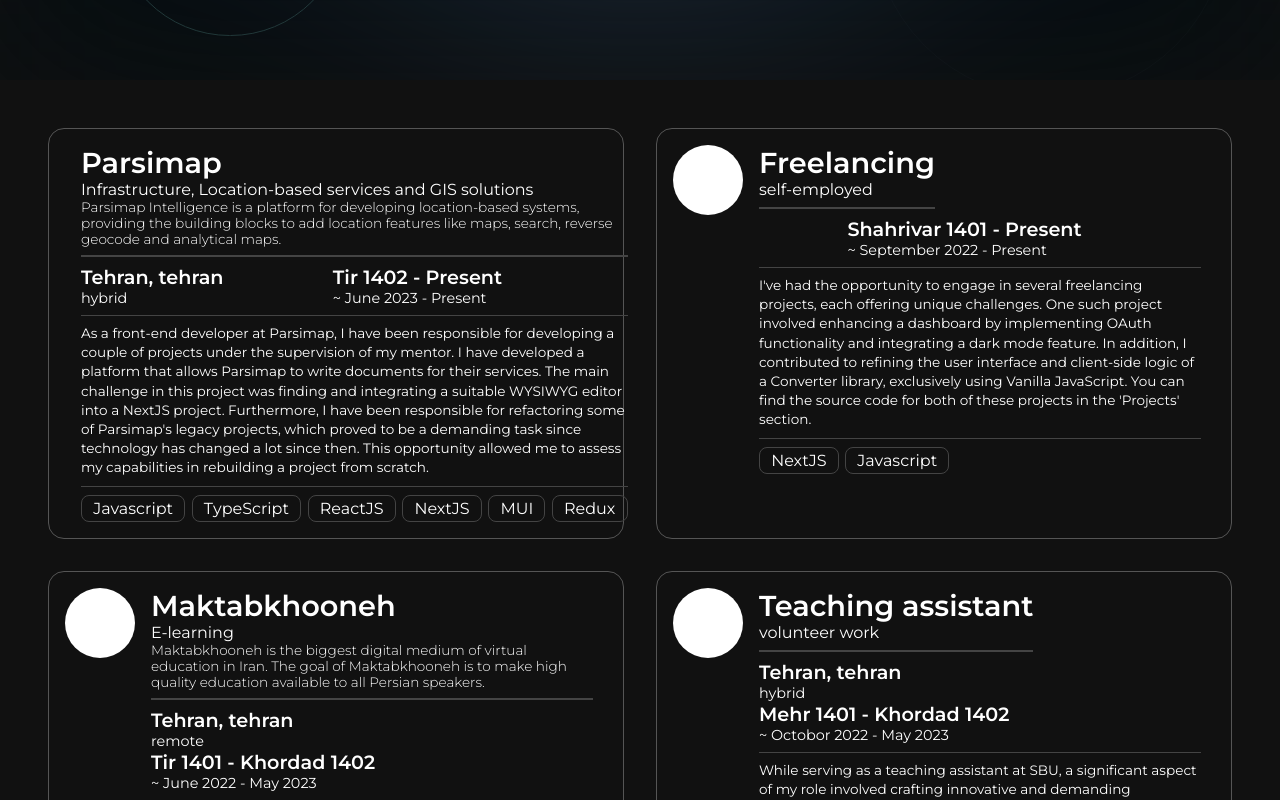
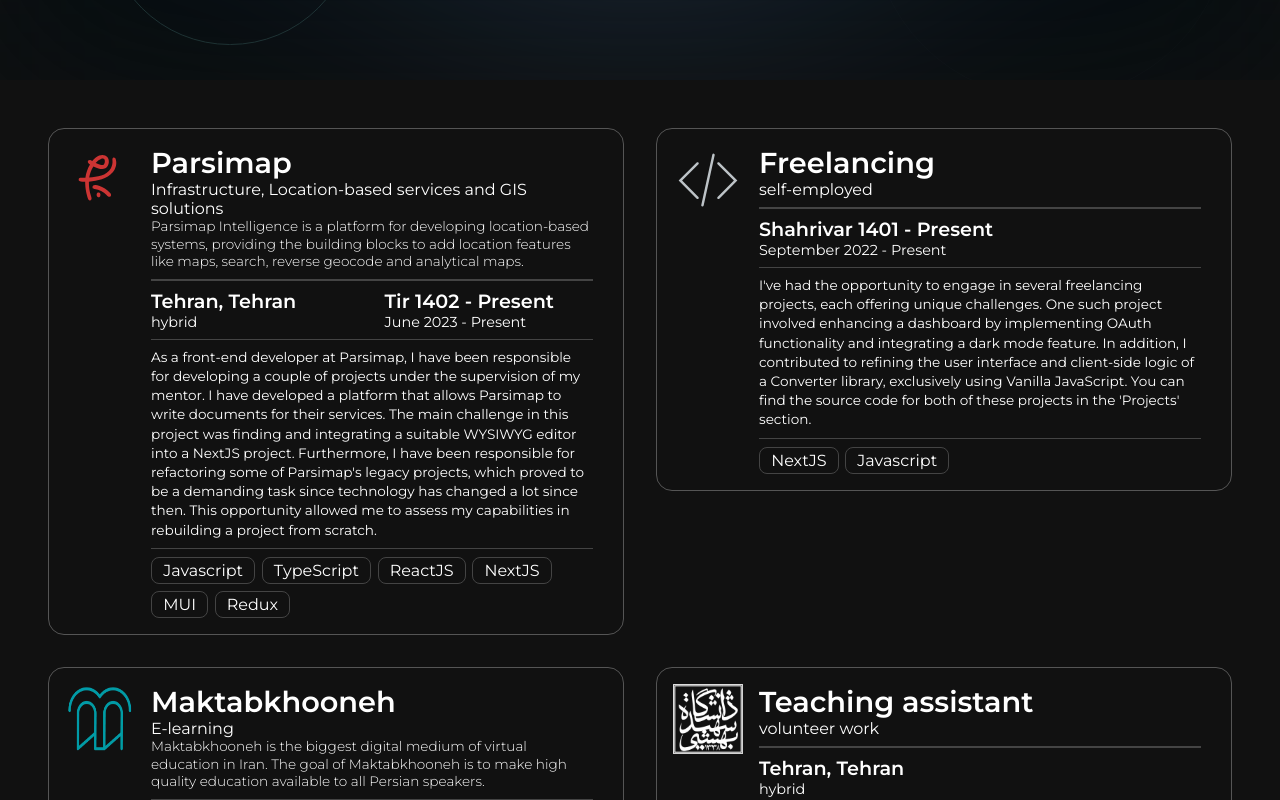
Before and after one commit to alivarastepour/Who_Am_I, a Next.js app: page / in a window 1280 px wide. Shown: the part 2220-3020 px from the top of the page. Built offline with nearby package versions, Linux system fonts and the light colour scheme.

Commit message:
more UI for experienceCard component

```diff
--- a/components/Experience/ExperienceCard.tsx
+++ b/components/Experience/ExperienceCard.tsx
@@ -22,14 +22,23 @@
         className={`${styles["experience-card-wrapper"]} ${montserrat.className}`}
       >
         <div className={styles["exprience-card-logo-wrapper"]}>
-          {/* <a href={homepage} target="_blank">
+          {!!logo ? (
+            <a href={homepage} target="_blank">
+              <Image
+                alt={`current logo of ${name} company.`}
+                src={logo}
+                width={70}
+                height={70}
+              />
+            </a>
+          ) : (
             <Image
               alt={`current logo of ${name} company.`}
               src={logo}
-              width={200}
-              height={100}
+              width={70}
+              height={70}
             />
-          </a> */}
+          )}
         </div>
         <div className={styles["exprience-card-info-wrapper"]}>
           <div className={styles["company-info"]}>
@@ -38,15 +47,15 @@
             <div className={styles["company-about"]}>{about}</div>
           </div>
           <div className={styles["location-duration-info"]}>
-            <div className={styles["locaiton-info"]}>
-              <div className={styles["location-region"]}>{region}</div>
-              <div className={styles["location-type"]}>{type}</div>
-            </div>
+            {region && (
+              <div className={styles["locaiton-info"]}>
+                <div className={styles["location-region"]}>{region}</div>
+                <div className={styles["location-type"]}>{type}</div>
+              </div>
+            )}
             <div className={styles["duration-info"]}>
               <div className={styles["duration-jalali-info"]}>{jalali}</div>
-              <div className={styles["duration-georgian-info"]}>
-                ~ {georgian}
-              </div>
+              <div className={styles["duration-georgian-info"]}>{georgian}</div>
             </div>
           </div>
           <div className={styles["description"]}>{description}</div>
--- a/styles/experienceCard.module.scss
+++ b/styles/experienceCard.module.scss
@@ -11,8 +11,11 @@
   color: $primary_text_color;
   margin: 1rem;
   max-width: calc(50% - 2rem);
-
+  // width: 45%;
   transition: all 0.1s ease;
+  position: relative;
+  // min-height: 60vh;
+  height: 100%;
 
   &:hover {
     box-shadow: -1px 1px 5px rgba($color: #fff, $alpha: 0.5),
@@ -20,7 +23,7 @@
   }
 
   .exprience-card-logo-wrapper {
-    background-color: #fff;
+    // background-color: #fff;
     width: 70px;
     height: 70px;
     border-radius: 50%;
@@ -33,10 +36,13 @@
     flex-direction: column;
     align-items: flex-start;
     flex: 0 0 calc(100% - 100px);
+    position: relative;
+    width: 100%;
 
     .company-info {
       padding-bottom: 0.5rem;
       margin-bottom: 0.5rem;
+      width: 100%;
       .company-name {
         font-size: 1.8rem;
         font-weight: 600;
@@ -47,6 +53,7 @@
       .company-about {
         font-size: 0.85rem;
         font-weight: 300;
+        line-height: 1.1rem;
       }
       border-bottom: 2px solid $secondary_border_color;
     }
@@ -65,6 +72,7 @@
       .location-region {
         font-size: 1.2rem;
         font-weight: 600;
+        text-transform: capitalize;
       }
 
       .location-type {
@@ -99,11 +107,14 @@
       gap: 0.4rem;
       justify-content: flex-start;
       align-items: center;
+      width: 100%;
+      flex-wrap: wrap;
       .tech-stach-item {
         border: 1px solid $secondary_border_color;
         border-radius: 0.5rem;
         padding: 0.2rem 0.7rem;
         transition: border-color 0.2s ease;
+        text-transform: capitalize;
 
         &:hover {
           // box-shadow: 2px 2px 10px rgba(255, 255, 255, 0.3);
```
